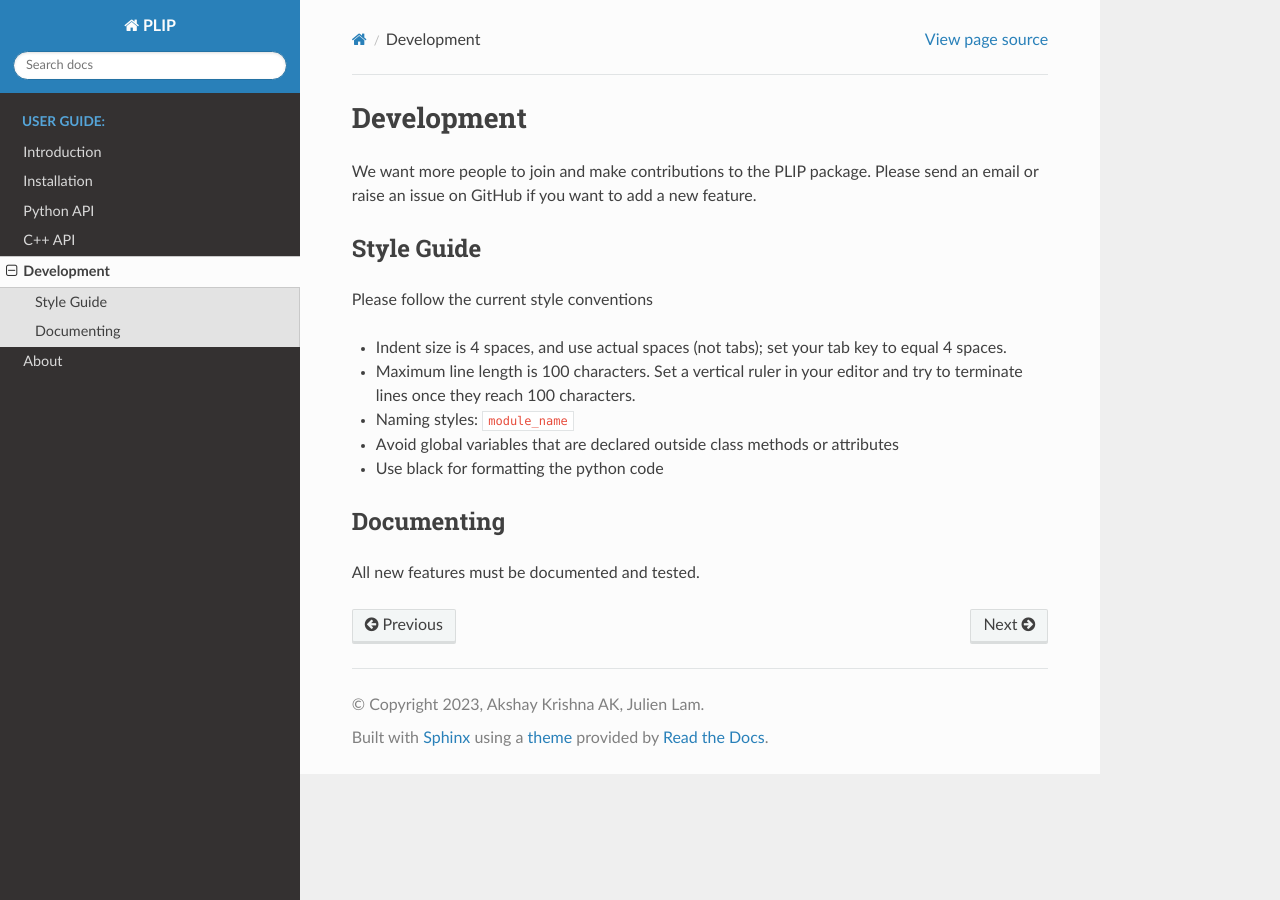
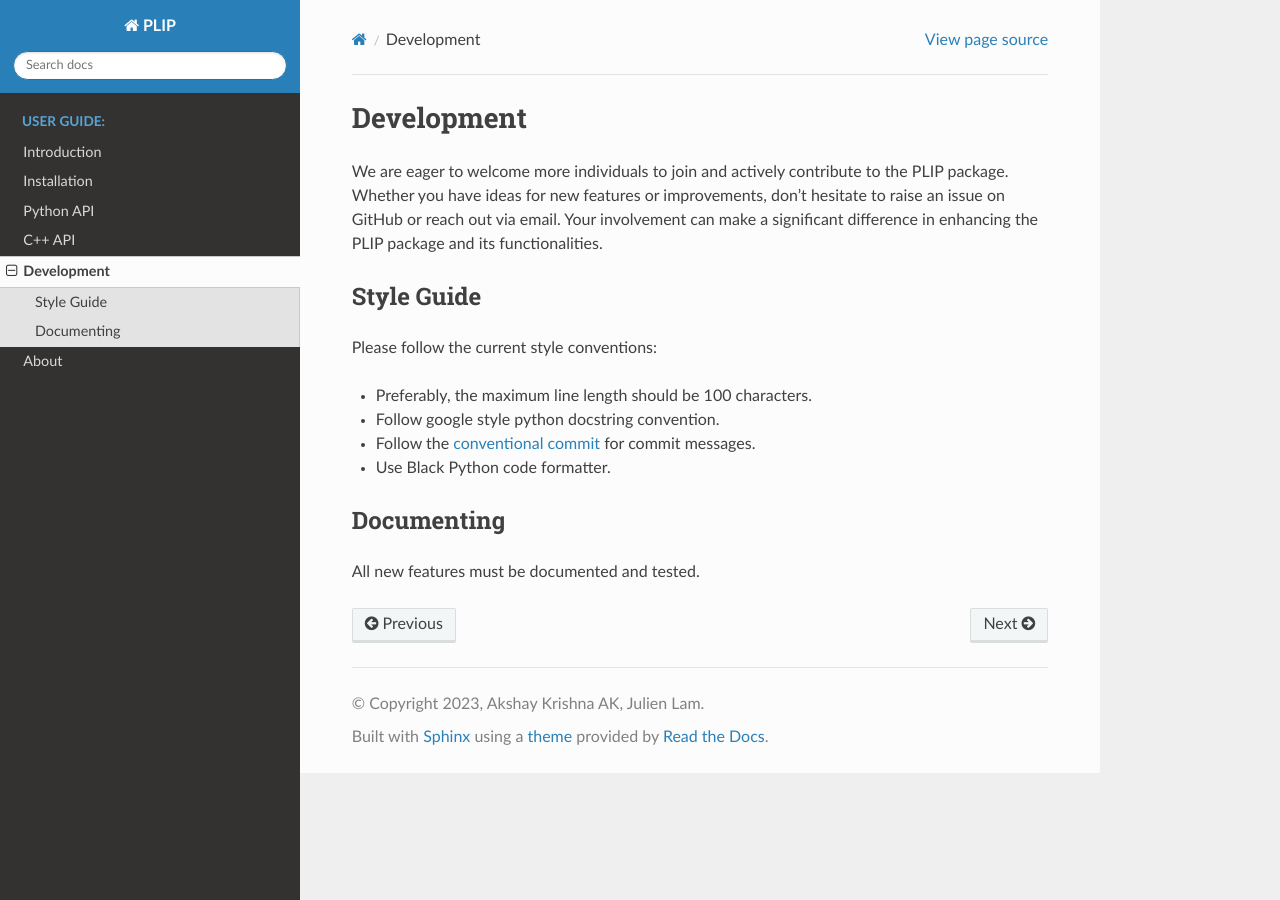
Before and after one commit to LAM-GROUP/PLIP, a Sphinx documentation site: the page built from docs/source/Development.rst, in a window 1280 px wide. Built offline with Sphinx 7.4.7 and the Read the Docs theme 2.0.0, drawn with Linux system fonts in a browser that asks for light colours.

Commit message:
docs: Updated coding style conventions under development section

```diff
--- a/docs/source/Development.rst
+++ b/docs/source/Development.rst
@@ -1,20 +1,18 @@
 Development
 ===========
-We want more people to join and make contributions to the PLIP package. Please send an email or raise an issue on GitHub if you want to add
-a new feature.
+We are eager to welcome more individuals to join and actively contribute to the PLIP package.
+Whether you have ideas for new features or improvements, don't hesitate to raise an issue on GitHub or reach out via email.
+Your involvement can make a significant difference in enhancing the PLIP package and its functionalities.
 
 Style Guide
 -----------
 
-Please follow the current style conventions
+Please follow the current style conventions:
 
-- Indent size is 4 spaces, and use actual spaces (not tabs); set your tab key to equal 4 spaces.
-- Maximum line length is 100 characters. Set a vertical ruler in your editor and try to terminate
-  lines once they reach 100 characters.
-- Naming styles: :code:`module_name`
-- Avoid global variables that are declared outside class methods or attributes
-- Use black for formatting the python code
-
+- Preferably, the maximum line length should be 100 characters.
+- Follow google style python docstring convention.
+- Follow the `conventional commit <https://www.conventionalcommits.org/en/v1.0.0/>`_ for commit messages.
+- Use Black Python code formatter.
 
 
 Documenting
```
